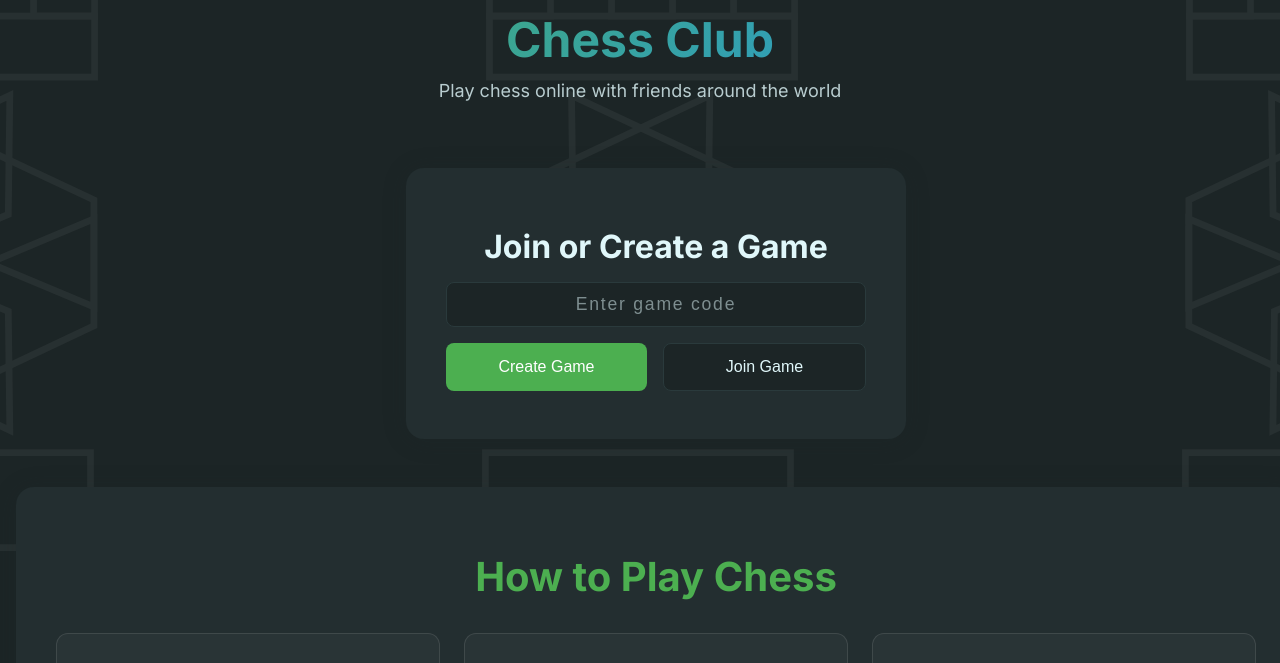
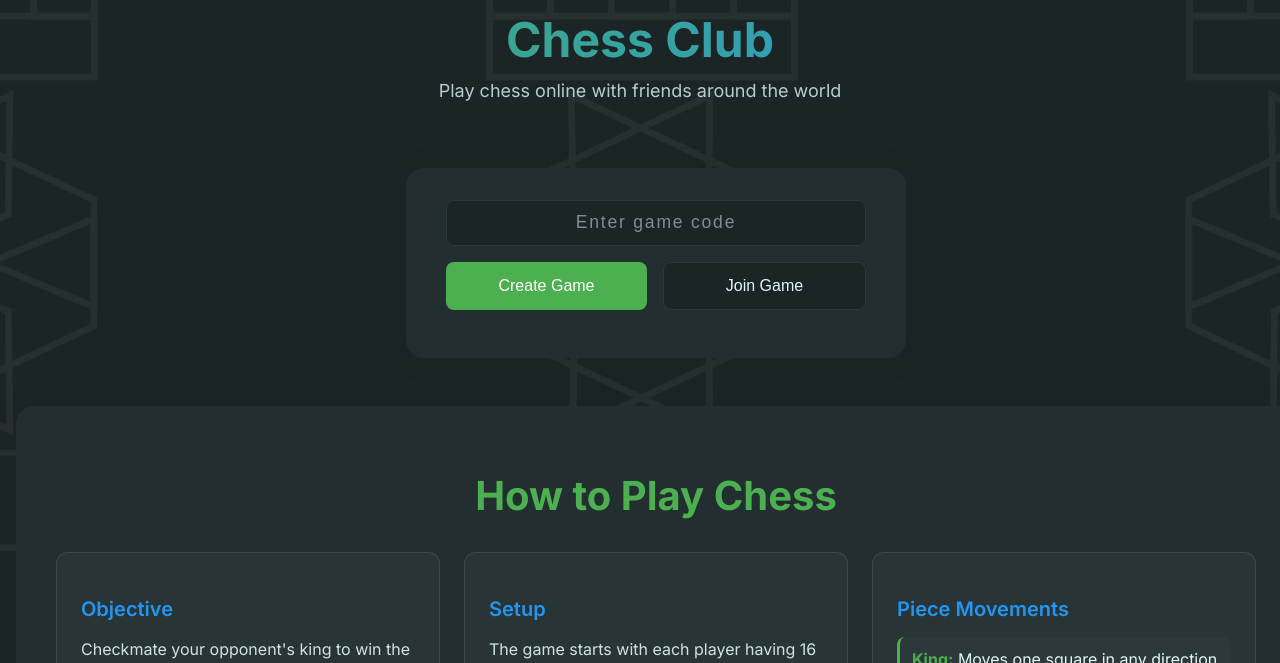
Before and after one commit to NSZMJ/Chess_Club, a website: page front/views/index.html in a window 1280 px wide. Shown: the part 169-832 px from the top of the page. Drawn offline with nearby package versions, Linux system fonts and the light colour scheme; files that its build step writes are made by us from their sources; no server answers.

Commit message:
Update index.html

```diff
--- a/front/views/index.html
+++ b/front/views/index.html
@@ -41,7 +41,6 @@
     <div class="container">
       <!-- Main Game Section -->
       <main class="game-code-section">
-        <h2>Join or Create a Game</h2>
         <input
           type="text"
           id="codeInput"
```
